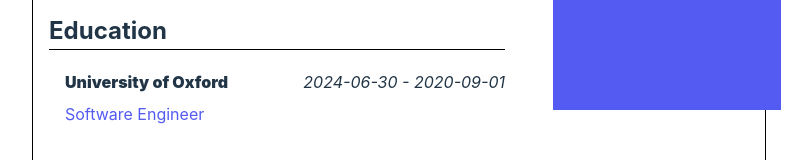
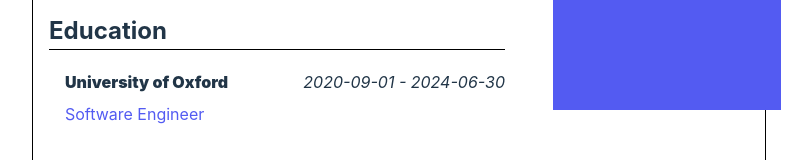
Before and after one commit to R3ndrex/CV-Generator, a React (Vite) app: page / in a window 1280 px wide. Shown: the part 506-666 px from the top of the page, without its empty margins (241-1053 px from the left). Built offline with nearby package versions, Linux system fonts and the light colour scheme.

Commit message:
Display start and then end dates correctly

```diff
--- a/src/components/Education.jsx
+++ b/src/components/Education.jsx
@@ -18,8 +18,8 @@ export default function Education({ children }) {
                                         {element.dateStart &&
                                         element.dateEnd ? (
                                             <div>
-                                                {element.dateEnd} -{" "}
-                                                {element.dateStart}
+                                                {element.dateStart} -{" "}
+                                                {element.dateEnd}
                                             </div>
                                         ) : (
                                             <div></div>
```
